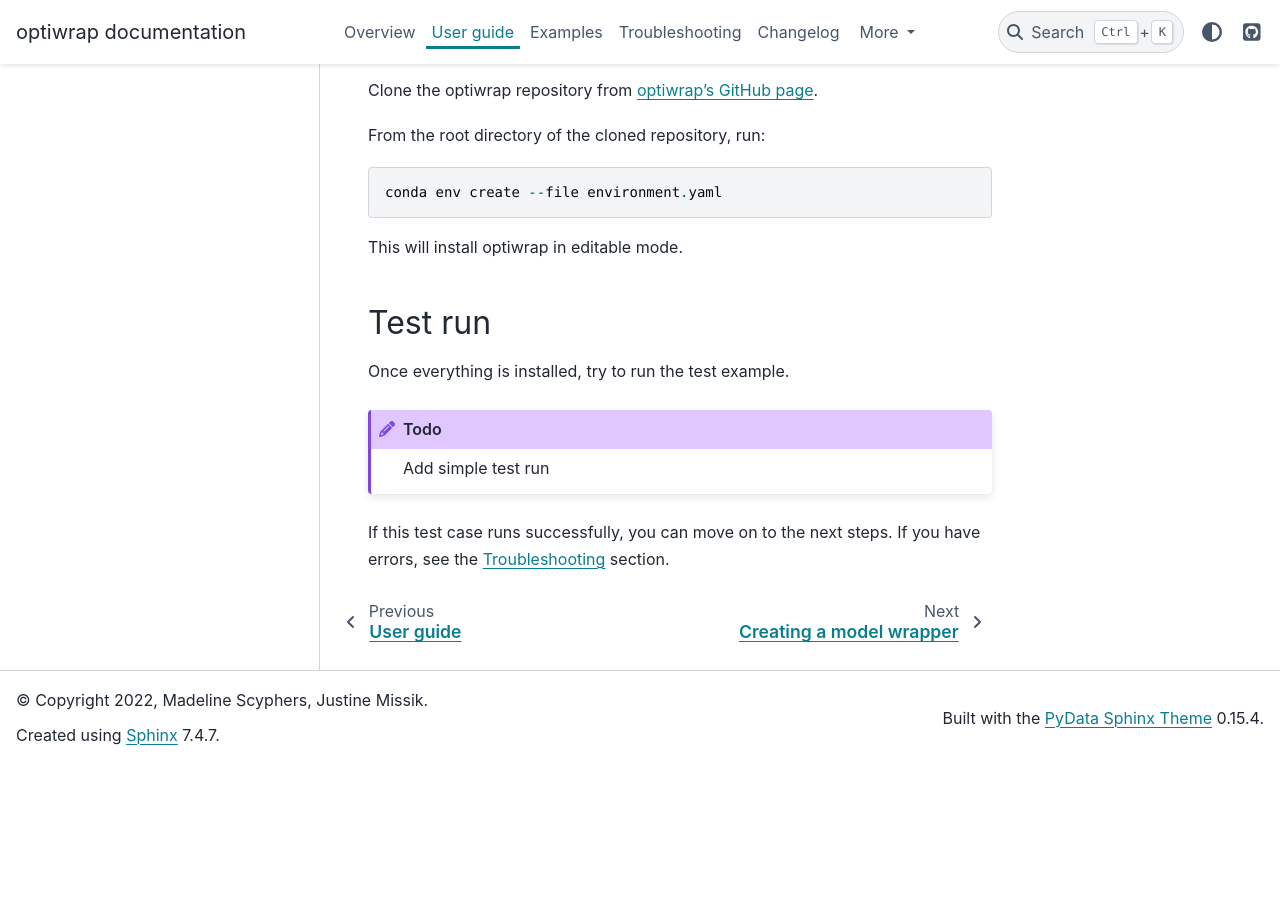
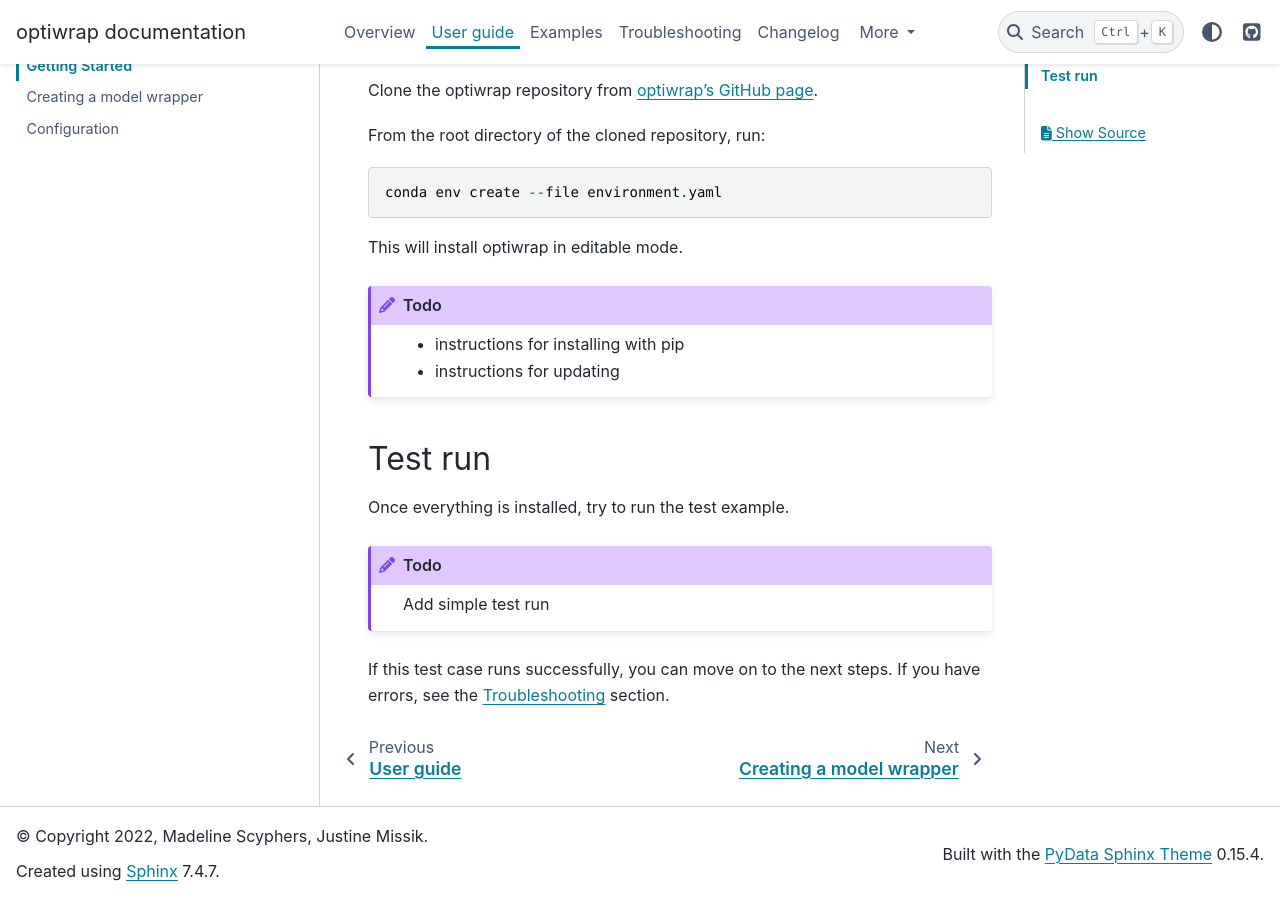
Before and after one commit to madeline-scyphers/boa, a Sphinx documentation site: the page built from docs/user_guide/getting_started.rst, in a window 1280 px wide and 900 px high, scrolled down 774 px. Built offline with Sphinx 7.4.7 and the PyData theme 0.15.4, drawn with Linux system fonts in a browser that asks for light colours; pages that are not in the unit, such as notebooks, are missing from menus; comment, search, counter and statistics services are not loaded; before the commit the page ends 1538 px from its top, so only the background shows below that.

Commit message:
docs: minor updates

```diff
--- a/docs/user_guide/getting_started.rst
+++ b/docs/user_guide/getting_started.rst
@@ -35,6 +35,9 @@
 
 This will install optiwrap in editable mode.
 
+.. todo::
+   - instructions for installing with pip
+   - instructions for updating
 
 ********
 Test run
```
Also changed, not shown: 1 other file.
